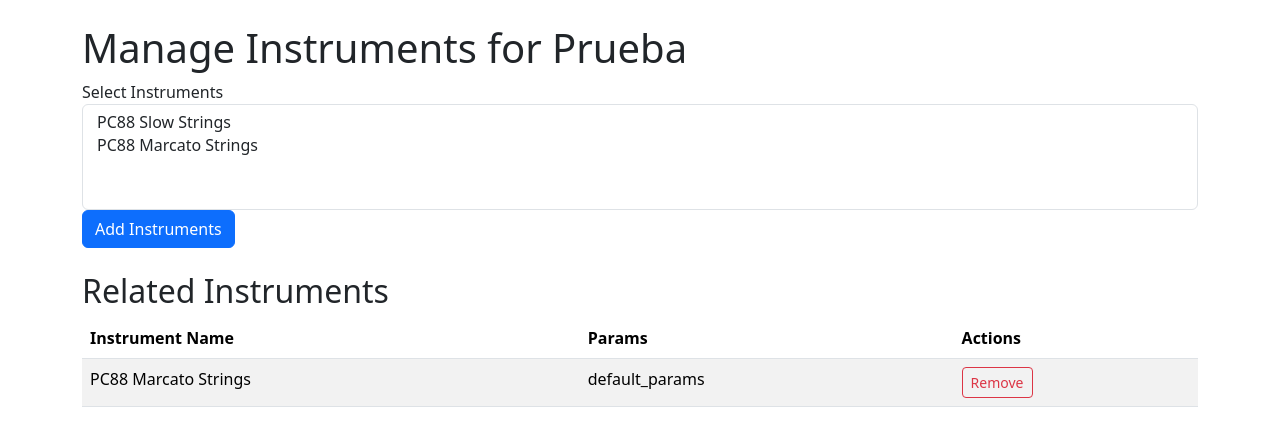
After one commit to llucbrell/pyjama, a Flask app: page /themes/1/instruments in a window 1280 px wide. The commit adds this page. Shown: the top 446 px of the page. Run offline with Flask 3, Linux system fonts and the light colour scheme; some libraries are stand-ins or nearby versions.

Commit message:
added manage instruments for each theme

```diff
--- a/app.py
+++ b/app.py
@@ -6,6 +6,7 @@ from routes.jam_test import jam_test_bp
 from routes.device import device_bp
 from routes.themes import theme_bp
 from routes.instrument import instrument_bp  # Asegúrate de que la importación es correcta
+from routes.song_instruments import song_instruments_bp  # Asegúrate de que la importación es correcta
 
 app = Flask(__name__)
 app.secret_key = 'supersecretkey'
@@ -19,6 +20,7 @@ app.register_blueprint(jam_test_bp)
 app.register_blueprint(device_bp)
 app.register_blueprint(theme_bp)
 app.register_blueprint(instrument_bp)
+app.register_blueprint(song_instruments_bp)
 
 
 if __name__ == '__main__':
--- /dev/null
+++ b/routes/song_instruments.py
@@ -0,0 +1,34 @@
+from flask import Blueprint, request, render_template, redirect, url_for, flash
+from database import session, Theme, Instrument, ParamSong
+
+song_instruments_bp = Blueprint('song_instruments', __name__)
+
+@song_instruments_bp.route('/themes')
+def list_themes():
+    themes = session.query(Theme).all()
+    return render_template('list_themes.html', themes=themes)
+
+@song_instruments_bp.route('/themes/<int:theme_id>/instruments', methods=['GET', 'POST'])
+def manage_instruments(theme_id):
+    theme = session.query(Theme).get(theme_id)
+    instruments = session.query(Instrument).all()
+    related_instruments = session.query(ParamSong).filter_by(theme_id=theme_id).all()
+
+    if request.method == 'POST':
+        selected_instruments = request.form.getlist('instruments')
+        for instrument_id in selected_instruments:
+            param_song = ParamSong(params='default_params', instrument_id=instrument_id, theme_id=theme_id)
+            session.add(param_song)
+        session.commit()
+        flash('Instruments added to the theme successfully.')
+        return redirect(url_for('song_instruments.manage_instruments', theme_id=theme_id))
+
+    return render_template('manage_instruments.html', theme=theme, instruments=instruments, related_instruments=related_instruments)
+
+@song_instruments_bp.route('/themes/<int:theme_id>/instruments/remove/<int:param_id>', methods=['POST'])
+def remove_instrument(theme_id, param_id):
+    param_song = session.query(ParamSong).get(param_id)
+    session.delete(param_song)
+    session.commit()
+    flash('Instrument removed from the theme successfully.')
+    return redirect(url_for('song_instruments.manage_instruments', theme_id=theme_id))
--- /dev/null
+++ b/templates/manage_instruments.html
@@ -0,0 +1,50 @@
+<!DOCTYPE html>
+<html lang="en">
+<head>
+    <meta charset="UTF-8">
+    <meta name="viewport" content="width=device-width, initial-scale=1.0">
+    <title>Manage Instruments for {{ theme.title }}</title>
+    <link href="{{ url_for('static', filename='css/bootstrap.min.css') }}" rel="stylesheet">
+</head>
+<body>
+    <div class="container">
+        <h1 class="mt-4">Manage Instruments for {{ theme.title }}</h1>
+        <form method="post">
+            <div class="form-group">
+                <label for="instruments">Select Instruments</label>
+                <select multiple class="form-control" id="instruments" name="instruments">
+                    {% for instrument in instruments %}
+                    <option value="{{ instrument.id }}">{{ instrument.name }}</option>
+                    {% endfor %}
+                </select>
+            </div>
+            <button type="submit" class="btn btn-primary">Add Instruments</button>
+        </form>
+
+        <h2 class="mt-4">Related Instruments</h2>
+        <table class="table table-striped">
+            <thead>
+                <tr>
+                    <th>Instrument Name</th>
+                    <th>Params</th>
+                    <th>Actions</th>
+                </tr>
+            </thead>
+            <tbody>
+                {% for param_song in related_instruments %}
+                <tr>
+                    <td>{{ param_song.instrument.name }}</td>
+                    <td>{{ param_song.params }}</td>
+                    <td>
+                        <form method="post" action="{{ url_for('song_instruments.remove_instrument', theme_id=theme.id, param_id=param_song.id) }}" style="display:inline;">
+                            <button type="submit" class="btn btn-outline-danger btn-sm">Remove</button>
+                        </form>
+                    </td>
+                </tr>
+                {% endfor %}
+            </tbody>
+        </table>
+    </div>
+    <script src="{{ url_for('static', filename='js/bootstrap.bundle.min.js') }}"></script>
+</body>
+</html>
```
Also changed, not shown: database.py (+8 -0 lines), templates/list_themes.html (+9 -6 lines), pyjama_data.db.
